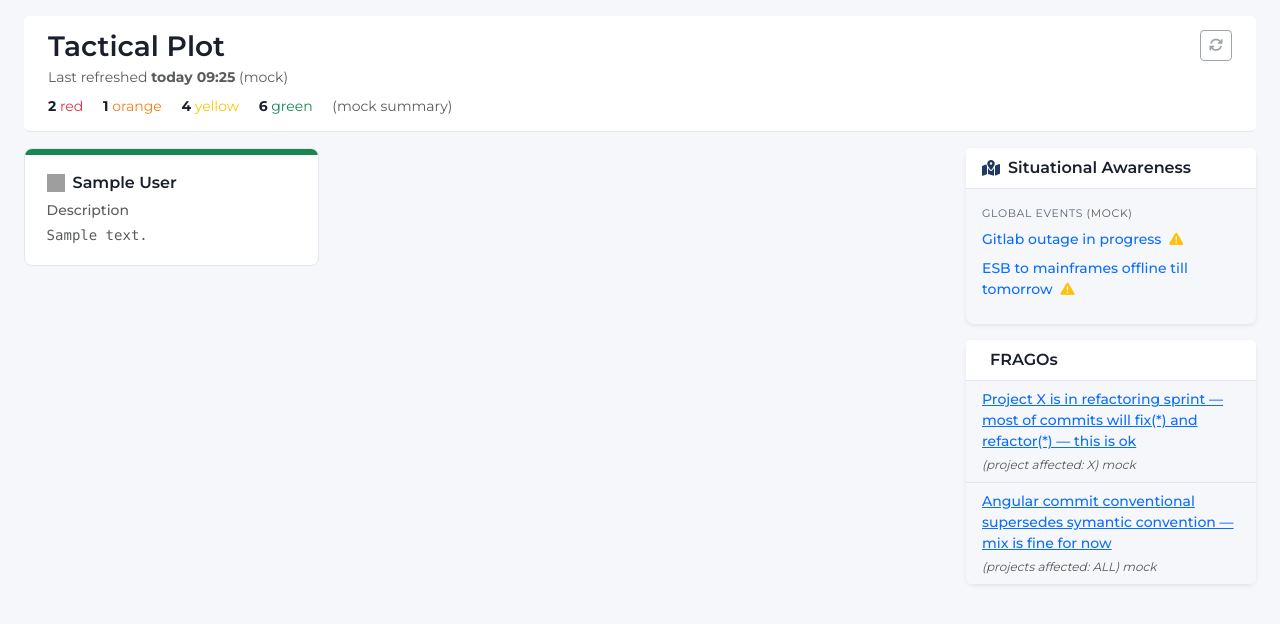
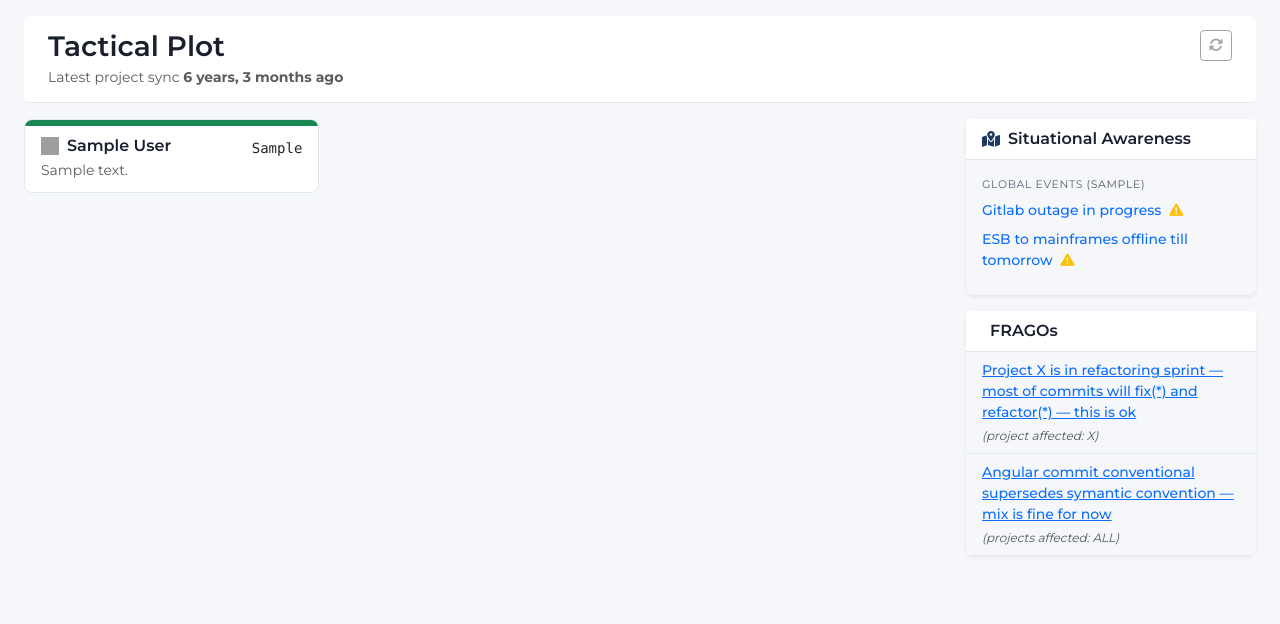
Before and after one commit to FeatureFactory-io/huginn, a Django app: page / in a window 1280 px wide. Shown: the part 61-685 px from the top of the page. Run offline with Django 5.2, Linux system fonts and the light colour scheme; a user stored in the database is signed in; tables that the repository leaves empty hold one stand-in row (values such as "Sample post"); parts of the project's set-up code (start-up, migrations or seed data) failed here and were passed over; some libraries are stand-ins or nearby versions; grey boxes are pictures that could not be loaded.

Commit message:
feat(ui): tactical plot tile layout and edit project polish
- Plot: real latest project sync in header; compact tiles (hg-plot-tile) with
  source path top-right, GitLab blurb below; remove mock summary chrome
- Dashboard view: pass plot_last_sync_at and split card description vs path
- Edit: source in page header, two-column editable row, read-only GitLab
  description block, lighter card chrome and neutral code styling
- CSS: plot tile path/source width caps and edit header source alignment

Co-authored-by: Cursor <cursoragent@cursor.com>

```diff
--- a/static/css/huginn.css
+++ b/static/css/huginn.css
@@ -144,6 +144,22 @@ main.hg-main {
 .hg-card .card-body {
   padding: var(--hg-card-padding-y) var(--hg-card-padding-x);
   flex: 1 1 auto;
+}
+
+/* Tactical Plot project tiles: less vertical padding than generic hg-card */
+.hg-card.hg-plot-tile .card-body {
+  padding: 0.65rem 1rem 0.8rem;
+}
+
+.hg-plot-tile-path {
+  line-height: 1.25;
+  max-width: min(46%, 11rem);
+  padding-top: 0.125rem;
+}
+
+.hg-edit-project-source {
+  max-width: min(100%, 15rem);
+  padding-top: 0.125rem;
 }
 
 .hg-card .hg-headline {
--- a/ui/templates/ui/dashboard/projects.html
+++ b/ui/templates/ui/dashboard/projects.html
@@ -1,4 +1,5 @@
 {% extends "base.html" %}
+{% load humanize %}
 {% block title %}Tactical Plot · Huginn{% endblock %}
 {% block content %}
 <div data-testid="tactical-plot-loaded" class="visually-hidden">Tactical Plot</div>
@@ -6,13 +7,13 @@
 <section class="hg-page-header rounded-2 mb-3 d-flex align-items-start justify-content-between flex-wrap gap-2">
   <div>
     <h1 class="hg-page-title mb-1" data-testid="tactical-plot-page-title">Tactical Plot</h1>
-    <p class="text-muted mb-0 small">Last refreshed <strong>today 09:25</strong> <span class="text-muted">(mock)</span></p>
-    <div class="mt-2 small">
-      {% for hue, qty in summary_strip.items %}
-        <span class="me-3"><strong>{{ qty }}</strong> <span style="color:var(--hg-{{ hue }})">{{ hue }}</span></span>
-      {% endfor %}
-      <span class="text-muted">(mock summary)</span>
-    </div>
+    <p class="text-muted mb-0 small" data-testid="tactical-plot-last-sync">
+      {% if plot_last_sync_at %}
+        Latest project sync <strong>{{ plot_last_sync_at|naturaltime }}</strong>
+      {% else %}
+        No completed syncs yet for projects on this plot.
+      {% endif %}
+    </p>
   </div>
   <button type="button" class="btn btn-outline-secondary btn-sm" data-bs-toggle="tooltip" title="Refresh (not wired)" disabled aria-disabled="true">
     <i class="fa-solid fa-arrows-rotate" aria-hidden="true"></i>
@@ -25,11 +26,11 @@
       {% if dashboard_projects %}
         {% for card in dashboard_projects %}
         <div class="col-md-6 col-xl-4 d-flex" data-testid="dashboard-project-card-{{ card.pk }}">
-          <article class="hg-card h-100 w-100 position-relative" tabindex="0" role="article">
+          <article class="hg-card hg-plot-tile h-100 w-100 position-relative" tabindex="0" role="article">
             <div class="color-bar green"></div>
             <div class="card-body">
-              <div class="d-flex align-items-start justify-content-between gap-3 mb-2">
-                <h2 class="h5 hg-card-name flex-grow-1 mb-0 d-flex gap-2 align-items-center">
+              <div class="d-flex align-items-start justify-content-between gap-2">
+                <h2 class="h5 hg-card-name flex-grow-1 mb-0 d-flex gap-2 align-items-center min-w-0">
                   <span class="hg-source-icons d-inline-flex align-items-center gap-1 lh-1 position-relative z-2" aria-hidden="false">
                     {% for src in card.sources %}
                       <img src="https://cdn.simpleicons.org/{{ src.si_slug }}"
@@ -45,13 +46,23 @@
                       <span class="text-muted small" title="No data source">—</span>
                     {% endif %}
                   </span>
-                  <span data-testid="dashboard-card-{{ card.pk }}-name">{{ card.name }}</span>
+                  <span class="text-break" data-testid="dashboard-card-{{ card.pk }}-name">{{ card.name }}</span>
                 </h2>
+                {% if card.source_path %}
+                <div class="hg-plot-tile-path text-end flex-shrink-0 position-relative z-2" data-testid="dashboard-card-{{ card.pk }}-source-path">
+                  <code class="small text-body text-break d-inline-block text-end">{{ card.source_path }}</code>
+                </div>
+                {% endif %}
               </div>
-              <p class="small text-muted mb-0" data-testid="dashboard-card-{{ card.pk }}-description">
-                <span class="fw-medium text-body-secondary">Description</span>
-                <span class="d-block mt-1 font-monospace">{{ card.description }}</span>
-              </p>
+              {% if card.description %}
+              <div class="d-flex flex-column gap-1 small pt-1" data-testid="dashboard-card-{{ card.pk }}-body">
+                <p class="mb-0 text-body-secondary lh-sm" data-testid="dashboard-card-{{ card.pk }}-gitlab-description">{{ card.description }}</p>
+              </div>
+              {% elif not card.source_path %}
+              <div class="d-flex flex-column gap-1 small pt-1" data-testid="dashboard-card-{{ card.pk }}-body">
+                <p class="mb-0 text-muted" data-testid="dashboard-card-{{ card.pk }}-empty-subtitle">—</p>
+              </div>
+              {% endif %}
             </div>
             <a class="stretched-link" href="{% url 'projects-detail' pk=card.pk %}" aria-label="Open project {{ card.name }}"></a>
           </article>
@@ -77,7 +88,7 @@
         <span>Situational Awareness</span>
       </div>
       <div class="card-body pb-3">
-        <p class="hg-label-caps mb-2">Global events <span class="text-muted fw-normal">(mock)</span></p>
+        <p class="hg-label-caps mb-2">Global events <span class="text-muted fw-normal">(sample)</span></p>
         <ul class="list-unstyled mb-0 small">
           {% for ev in rail_situational_awareness %}
             <li class="mb-2">
@@ -118,7 +129,7 @@
                  title="Reference mockup — FRAGOs (all)"
                  data-testid="dashboard-frago-{{ forloop.counter }}-link">{{ fg.title }}</a>
             {% endif %}
-            <div class="text-muted fst-italic" style="font-size:0.75rem;">({{ fg.scope_label }}) <span class="text-muted">mock</span></div>
+            <div class="text-muted fst-italic" style="font-size:0.75rem;">({{ fg.scope_label }})</div>
           </li>
         {% endfor %}
       </ul>
--- a/ui/views/dashboard.py
+++ b/ui/views/dashboard.py
@@ -1,14 +1,15 @@
 """Tactical Plot (DASHBOARD-PROJECTS-1) — real project cards + mock rail."""
 
 from __future__ import annotations
+
+from datetime import datetime
 
 from django.shortcuts import render
 from django.views import View
 
 from ingestion.models import DataSource, Project
 
-# Mock sidebar / summary (SitReps, FRAGOs, SA not wired in v1).
-MOCK_SUMMARY_STRIP = {"red": 2, "orange": 1, "yellow": 4, "green": 6}
+# Mock sidebar (SitReps, FRAGOs, SA not wired in v1); plot header uses real last-sync when available.
 MOCK_RAIL_SITUATIONAL_AWARENESS = [
     {"text": "Gitlab outage in progress", "severity": "warning"},
     {"text": "ESB to mainframes offline till tomorrow", "severity": "warning"},
@@ -43,46 +44,52 @@ def _sources_for_project(project: Project) -> list[dict]:
     return [{"key": raw, "label": raw.replace("_", " ").title(), "si_slug": raw}]
 
 
-def _description_for_project(project: Project) -> str:
-    """Prefer persisted GitLab description for the dashboard card subtitle."""
-    desc = (project.description or "").strip()
-    if desc:
-        return desc
-    path = (project.source_path or "").strip()
-    if path:
-        return path
-    return "—"
-
-
 def _project_cards(projects: list[Project]) -> list[dict]:
+    """Card payload: GitLab description (prose) and source path are separate lines."""
     out: list[dict] = []
     for p in projects:
         name = (p.display_name or "").strip() or p.name
+        desc = (p.description or "").strip()
+        path = (p.source_path or "").strip()
         out.append(
             {
                 "pk": p.pk,
                 "name": name,
-                "description": _description_for_project(p),
+                "description": desc or None,
+                "source_path": path or None,
                 "sources": _sources_for_project(p),
             }
         )
     return out
 
 
+def _max_last_sync_among(projects: list[Project]) -> datetime | None:
+    best: datetime | None = None
+    for p in projects:
+        t = p.last_sync_at
+        if t is None:
+            continue
+        if best is None or t > best:
+            best = t
+    return best
+
+
 class DashboardProjectsView(View):
-    """GET: Tactical Plot — real project cards + mock chrome."""
+    """GET: Tactical Plot — real project cards; rail chrome still placeholder."""
 
     template_name = "ui/dashboard/projects.html"
 
     def get(self, request, *args, **kwargs):
         qs = Project.objects.filter(status=Project.Status.ACTIVE).select_related("datasource").order_by("name")
-        cards = _project_cards(list(qs))
+        projects_list = list(qs)
+        cards = _project_cards(projects_list)
+        plot_last_sync_at = _max_last_sync_among(projects_list)
         return render(
             request,
             self.template_name,
             {
                 "active_nav": "tactical_plot",
-                "summary_strip": MOCK_SUMMARY_STRIP,
+                "plot_last_sync_at": plot_last_sync_at,
                 "rail_situational_awareness": MOCK_RAIL_SITUATIONAL_AWARENESS,
                 "rail_fragos": MOCK_RAIL_FRAGOS,
                 "dashboard_projects": cards,
```
Also changed, not shown: ui/templates/ui/projects/edit.html (+30 -20 lines).
